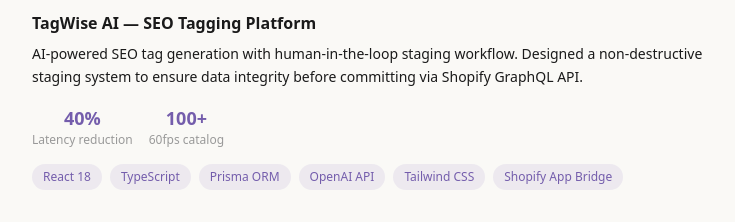
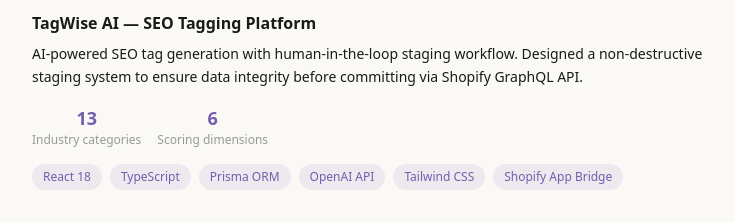
Before and after one commit to zoeMeng1225/zoemeng.com, a Next.js app: page / in a window 1280 px wide. Shown: the part 2180-2402 px from the top of the page, without its empty margins (272-1007 px from the left). Built offline with nearby package versions, Linux system fonts and the light colour scheme.

Commit message:
feat: edited tagwise metrics

```diff
--- a/src/components/sections/Projects.tsx
+++ b/src/components/sections/Projects.tsx
@@ -41,8 +41,8 @@
     href: "/projects/tagwise-ai",
     image: "/images/projects/tagwise/tagwise.webp",
     metrics: [
-      { label: "Latency reduction", value: "40%" },
-      { label: "60fps catalog", value: "100+" },
+      { label: "Industry categories", value: "13" },
+      { label: "Scoring dimensions", value: "6" },
     ],
   },
   {
```
